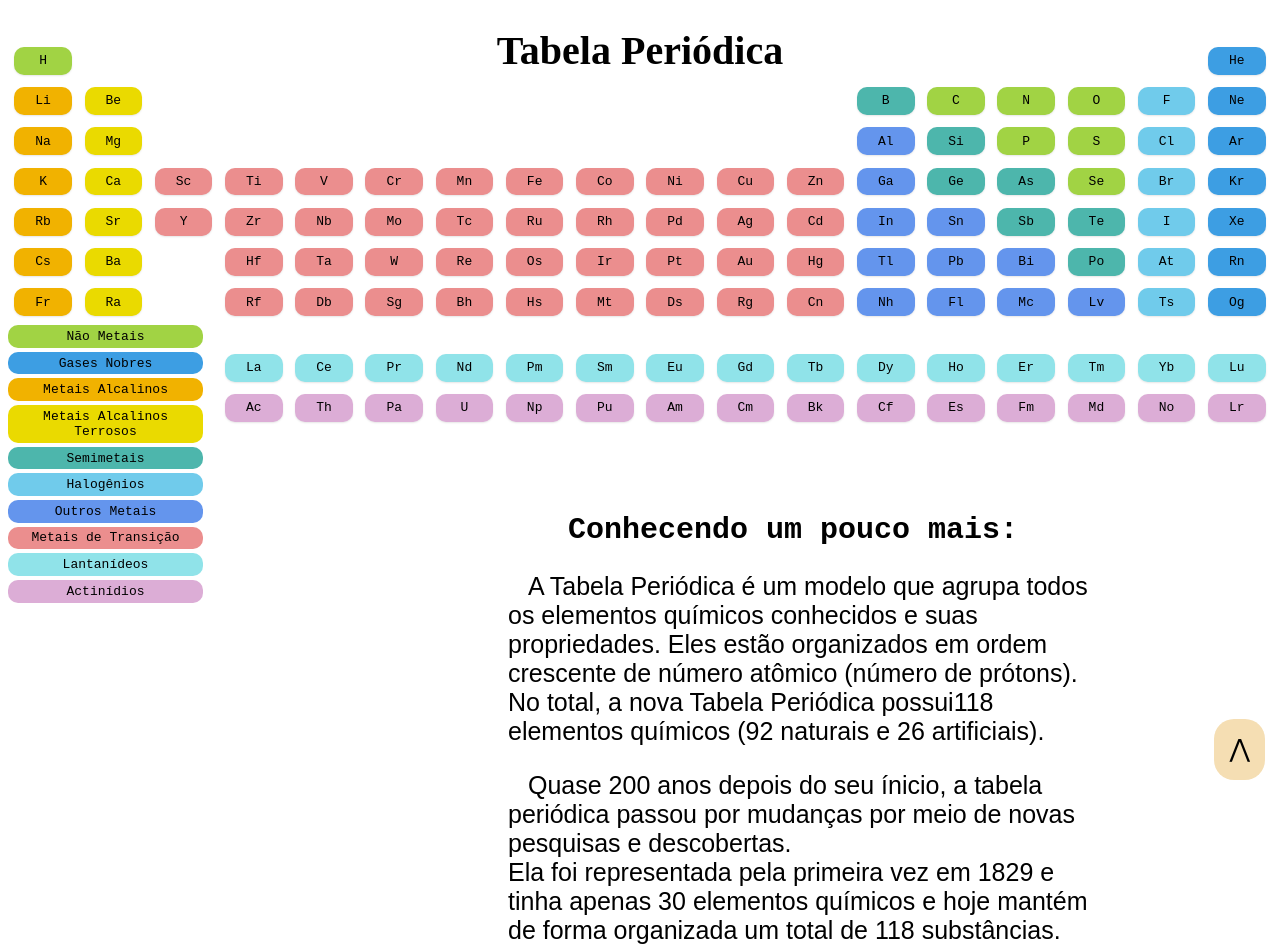
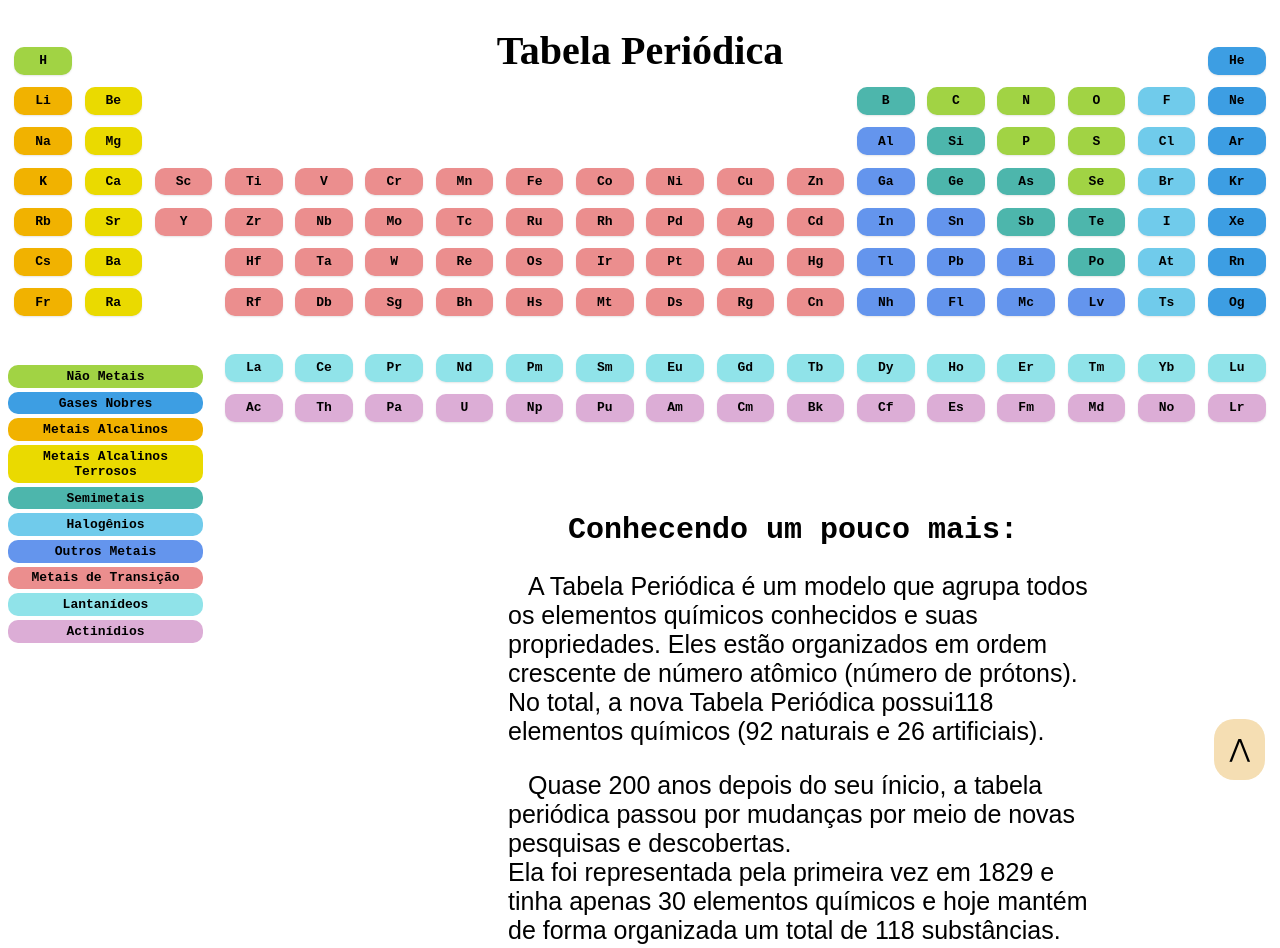
Before and after one commit to DevFerraz/Tabela_Periodica, a plain HTML site: page index.html in a window 1280 px wide. Shown: the top 948 px of the page. Drawn offline with Linux system fonts and the light colour scheme.

Commit message:
Demais ajustes

```diff
--- a/index.html
+++ b/index.html
@@ -250,9 +250,6 @@
             <div class="referencia_actinidios">
                 Actinídios
             </div>
-        </div>
-        <div id="divbranca">
-
         </div>
     </div>
     <div class="ellement2 ametais" id="hidrogenio">
--- a/main.css
+++ b/main.css
@@ -9,6 +9,7 @@ background-color: white;
     display: flex;
     text-decoration: none;
     color: black;
+    font-weight: bold;
 }
 h2.titulo1{
     text-align: justify;
@@ -23,7 +24,7 @@ h2.titulo1{
     width: auto;
     font-size: 13px;
     border-radius: 20%;
-    top: -1300px;   /*Está setado em -1300px, porém, no mozilla, não interpreta corretamente. */
+    top: -1260px;   /*Está setado em -1260px, porém, no mozilla, não interpreta corretamente. */
     width:fit-content;
 }
 td{
@@ -137,60 +138,70 @@ div.referencia_ametais{
     background-color: #a1d344;
     padding: 2%;
     border-radius: 10px;
+    font-weight: bold;
 }
 
 div.referencia_gasesNobres{
     background-color: #3d9ee3;
     padding: 2%;
     border-radius: 10px;
+    font-weight: bold;
 }
 
 div.referencia_alcalinos{
     background-color: #f1b200;
     padding: 2%;
     border-radius: 10px;
+    font-weight: bold;
 }
 
 div.referencia_alcalinos_terrosos{
     background-color: #eada00;
     padding: 2%;
     border-radius: 10px;
+    font-weight: bold;
 }
 
 div.referencia_semimetais{
     background-color: #4db6ac;
     padding: 2%;
     border-radius: 10px;
+    font-weight: bold;
 }
 
 div.referencia_halogenios{
     background-color: #70cbeb;
     padding: 2%;
     border-radius: 10px;
+    font-weight: bold;
 }
 
 div.referencia_outros{
     background-color:cornflowerblue;
     padding: 2%;
     border-radius: 10px;
+    font-weight: bold;
 }
 
 div.referencia_transicao{
     background-color: #eb8e8e;
     padding: 2%;
     border-radius: 10px;
+    font-weight: bold;
 }
 
 div.referencia_lantanideos{
     background-color: #90e3e9;
     padding: 2%;
     border-radius: 10px;
+    font-weight: bold;
 }
 
 div.referencia_actinidios{
     background-color: #dcadd6;
     padding: 2%;
     border-radius: 10px;
+    font-weight: bold;
 }
 p.paragrafo1{
     text-align-last: auto;
```
